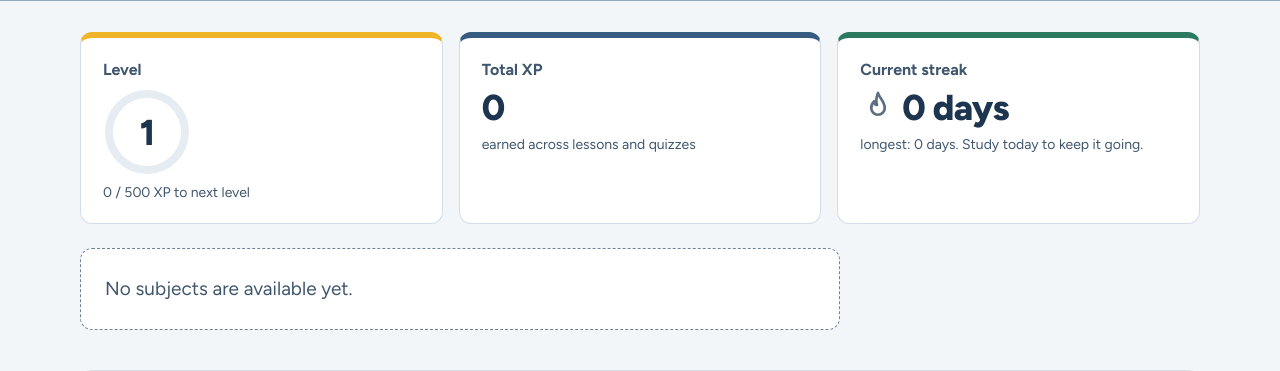
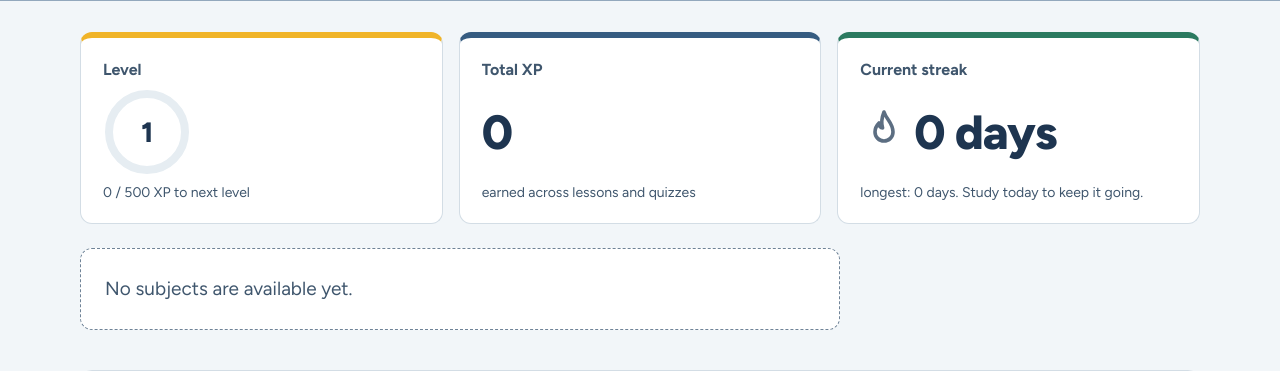
Before and after one commit to philquake/cxc_platform, a Django app: page /progress/ in a window 1280 px wide. Shown: the part 302-673 px from the top of the page. Run offline with Django 5.2, Linux system fonts and the light colour scheme; the visitor is signed in with stand-in values (Sample User, id 1); data comes from the database, SQL or seed files in the repository; data that the repository does not hold is empty; parts of the project's set-up code (start-up, migrations or seed data) failed here and were passed over; some libraries are stand-ins or nearby versions; some web fonts are replaced.

Commit message:
feat: progress stat tiles share one layout (label, figure row, caption)
Co-Authored-By: Claude Sonnet 5.5 <noreply@anthropic.com>

```diff
--- a/static/css/progress_learn.css
+++ b/static/css/progress_learn.css
@@ -59,9 +59,13 @@
 }
 
 .progress-stat strong { font-family: var(--font-body); font-weight: 800; letter-spacing: -0.02em; }
+/* The three dashboard tiles share one anatomy: label, a fixed-height figure row, a caption. */
 .progress-stat-level { border: 1px solid var(--color-panel-border); border-top: 6px solid var(--color-accent); }
 .progress-stats .progress-stat:nth-child(2) { border-top: 6px solid var(--color-navy); }
 .progress-stats .progress-stat:nth-child(3) { border-top: 6px solid var(--color-reef); }
+.stat-figure { display: flex; align-items: center; min-height: 88px; }
+.progress-stats .stat-figure strong { font-size: 3rem; line-height: 1; }
+.progress-stats .progress-stat small { margin-top: auto; }
 .progress-stat-label { color: var(--color-text-muted); }
 
 .progress-track { height: 10px; border: 0; }
@@ -160,6 +164,7 @@
 .stat-ring { position: relative; display: grid; place-items: center; width: 88px; height: 88px; }
 .stat-ring svg { position: absolute; inset: 0; transform: rotate(-90deg); }
 .stat-ring .arc-fill { stroke: var(--color-accent); }
+.progress-stats .stat-ring strong { font-size: 1.75rem; }
 
 .streak-count { display: inline-flex; align-items: center; gap: 6px; }
 .streak-flame { width: 1em; height: 1em; fill: none; stroke: var(--color-text-faint); stroke-width: 1.8; stroke-linejoin: round; }
@@ -182,6 +187,9 @@
 
 @media (max-width: 560px) {
   .stat-ring { width: 72px; height: 72px; }
+  .stat-figure { min-height: 72px; }
+  .progress-stats .stat-figure strong { font-size: 2.5rem; }
+  .progress-stats .stat-ring strong { font-size: 1.5rem; }
   .readiness-gauge { width: 100px; }
   .readiness-gauge strong { margin-top: -22px; font-size: 1.25rem; }
   .readiness-gauge.is-unknown strong { margin-top: 8px; font-size: 1rem; }
--- a/templates/progress/dashboard.html
+++ b/templates/progress/dashboard.html
@@ -6,7 +6,7 @@
 {% block extra_css %}
 <link rel="stylesheet" href="{% static 'css/progress.css' %}?v=9.0">
 <link rel="stylesheet" href="{% static 'css/learn.css' %}?v=1.2">
-<link rel="stylesheet" href="{% static 'css/progress_learn.css' %}?v=1.4">
+<link rel="stylesheet" href="{% static 'css/progress_learn.css' %}?v=1.6">
 {% endblock %}
 
 {% block content %}
@@ -23,26 +23,26 @@
     <section class="progress-stats" aria-label="Your progression stats">
         <div class="progress-stat progress-stat-level">
             <span class="progress-stat-label">Level</span>
-            <div class="stat-ring" role="progressbar" aria-valuenow="{{ user_progress.level_progress }}" aria-valuemin="0" aria-valuemax="100" aria-label="Progress to next level" style="--p: {{ user_progress.level_progress }}">
+            <div class="stat-figure"><div class="stat-ring" role="progressbar" aria-valuenow="{{ user_progress.level_progress }}" aria-valuemin="0" aria-valuemax="100" aria-label="Progress to next level" style="--p: {{ user_progress.level_progress }}">
                 <svg viewBox="0 0 88 88" aria-hidden="true">
                     <circle class="arc-track" cx="44" cy="44" r="38" pathLength="100"></circle>
                     <circle class="arc-fill" cx="44" cy="44" r="38" pathLength="100"></circle>
                 </svg>
                 <strong>{{ user_progress.level }}</strong>
-            </div>
+            </div></div>
             <small>{{ user_progress.level_xp }} / {{ user_progress.level_xp_required }} XP to next level</small>
         </div>
         <div class="progress-stat">
             <span class="progress-stat-label">Total XP</span>
-            <strong>{{ user_progress.total_xp }}</strong>
+            <div class="stat-figure"><strong>{{ user_progress.total_xp }}</strong></div>
             <small>earned across lessons and quizzes</small>
         </div>
         <div class="progress-stat">
             <span class="progress-stat-label">Current streak</span>
-            <strong class="streak-count">
+            <div class="stat-figure"><strong class="streak-count">
                 <svg class="streak-flame{% if studied_today %} is-lit{% endif %}" viewBox="0 0 24 24" aria-hidden="true"><path d="M12 2c1 3.5 4.5 5.5 4.5 10a4.5 4.5 0 0 1-9 0c0-2 1-3.5 2-4.5 0 1.5.8 2.5 1.8 2.5C10.5 7.5 11 4.5 12 2z"/></svg>
-                {{ user_progress.current_streak }} days
-            </strong>
+                {{ user_progress.current_streak }} day{{ user_progress.current_streak|pluralize }}
+            </strong></div>
             <small>longest: {{ user_progress.longest_streak }} days{% if not studied_today %}. Study today to keep it going.{% endif %}</small>
         </div>
     </section>
--- a/templates/progress/flashcard_hub.html
+++ b/templates/progress/flashcard_hub.html
@@ -7,7 +7,7 @@
 <link rel="stylesheet" href="{% static 'css/progress.css' %}?v=9.0">
 <link rel="stylesheet" href="{% static 'css/flashcards.css' %}?v=9.2">
 <link rel="stylesheet" href="{% static 'css/learn.css' %}?v=1.2">
-<link rel="stylesheet" href="{% static 'css/progress_learn.css' %}?v=1.4">
+<link rel="stylesheet" href="{% static 'css/progress_learn.css' %}?v=1.6">
 {% endblock %}
 
 {% block content %}
--- a/templates/progress/flashcards.html
+++ b/templates/progress/flashcards.html
@@ -7,7 +7,7 @@
 <link rel="stylesheet" href="{% static 'css/progress.css' %}?v=9.0">
 <link rel="stylesheet" href="{% static 'css/flashcards.css' %}?v=9.2">
 <link rel="stylesheet" href="{% static 'css/learn.css' %}?v=1.2">
-<link rel="stylesheet" href="{% static 'css/progress_learn.css' %}?v=1.4">
+<link rel="stylesheet" href="{% static 'css/progress_learn.css' %}?v=1.6">
 {% endblock %}
 
 {% block content %}
--- a/templates/progress/leaderboard.html
+++ b/templates/progress/leaderboard.html
@@ -6,7 +6,7 @@
 {% block extra_css %}
 <link rel="stylesheet" href="{% static 'css/progress.css' %}?v=9.0">
 <link rel="stylesheet" href="{% static 'css/learn.css' %}?v=1.2">
-<link rel="stylesheet" href="{% static 'css/progress_learn.css' %}?v=1.4">
+<link rel="stylesheet" href="{% static 'css/progress_learn.css' %}?v=1.6">
 {% endblock %}
 
 {% block content %}
--- a/templates/progress/mistake_bank.html
+++ b/templates/progress/mistake_bank.html
@@ -8,7 +8,7 @@
 <link rel="stylesheet" href="{% static 'css/quizzes.css' %}">
 <link rel="stylesheet" href="{% static 'css/mistake_bank.css' %}">
 <link rel="stylesheet" href="{% static 'css/learn.css' %}?v=1.2">
-<link rel="stylesheet" href="{% static 'css/progress_learn.css' %}?v=1.4">
+<link rel="stylesheet" href="{% static 'css/progress_learn.css' %}?v=1.6">
 {% endblock %}
 
 {% block content %}
--- a/templates/progress/study_plan.html
+++ b/templates/progress/study_plan.html
@@ -6,7 +6,7 @@
 {% block extra_css %}
 <link rel="stylesheet" href="{% static 'css/progress.css' %}?v=9.0">
 <link rel="stylesheet" href="{% static 'css/learn.css' %}?v=1.2">
-<link rel="stylesheet" href="{% static 'css/progress_learn.css' %}?v=1.4">
+<link rel="stylesheet" href="{% static 'css/progress_learn.css' %}?v=1.6">
 {% endblock %}
 
 {% block content %}
```
